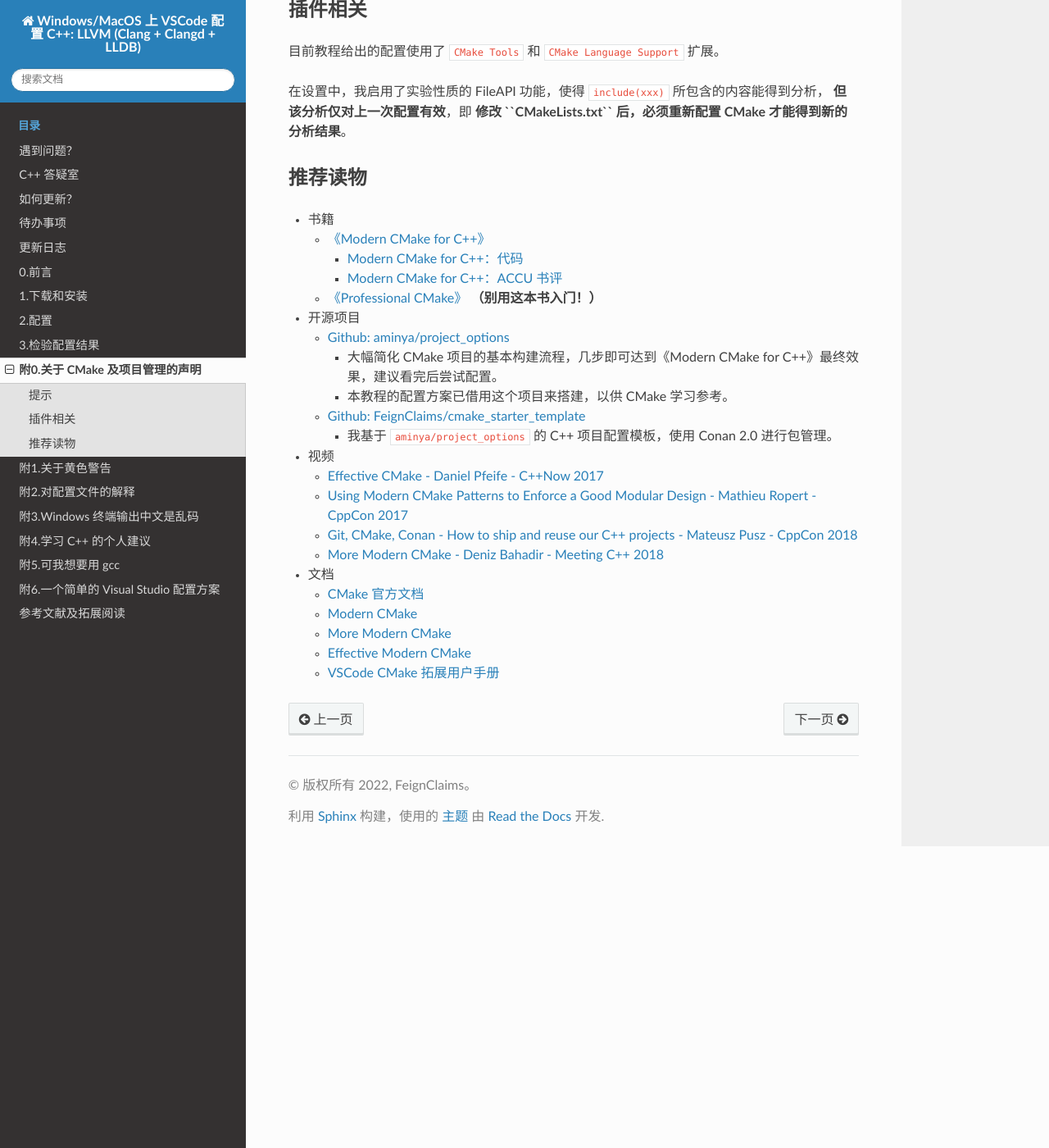
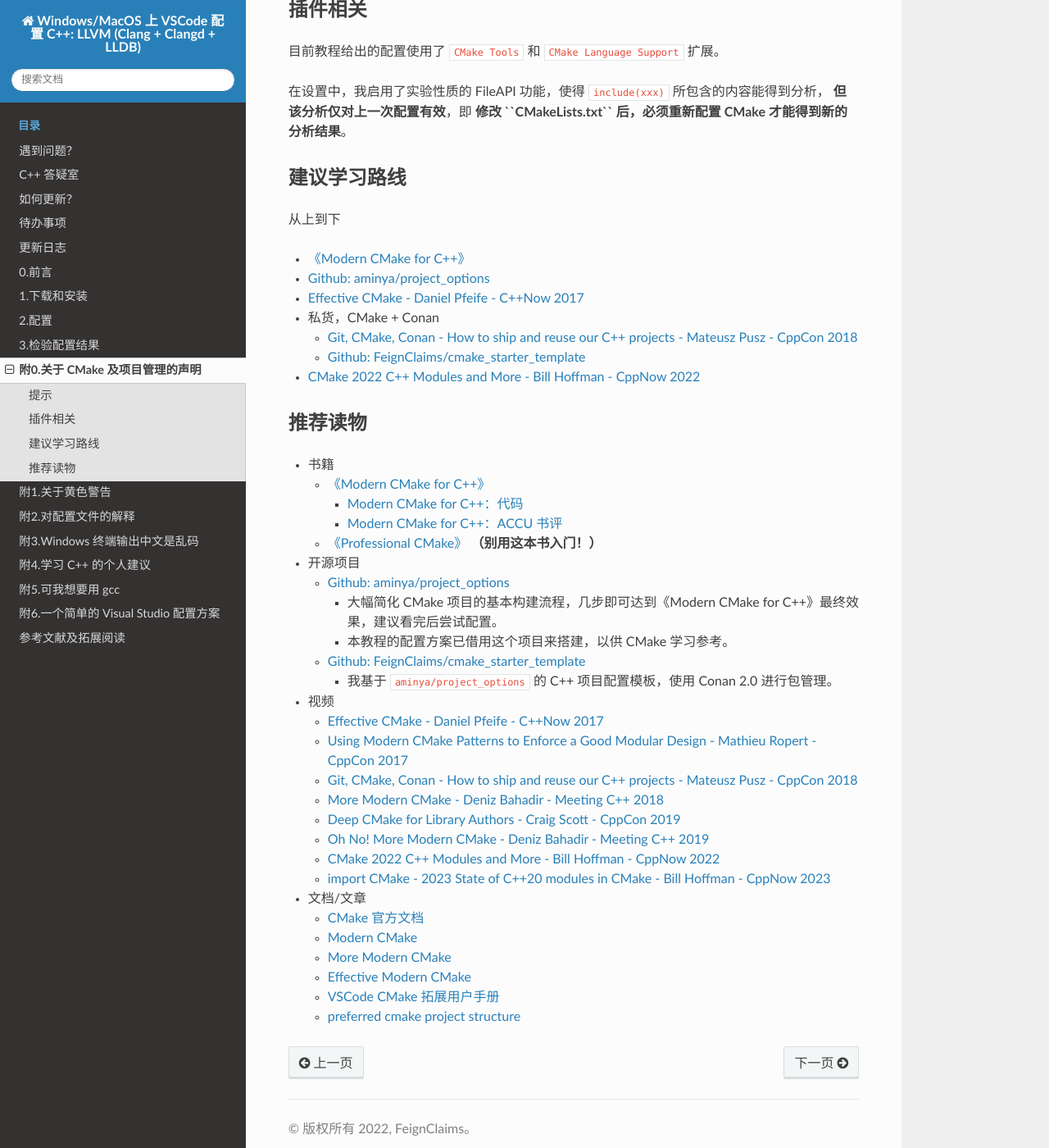
Before and after one commit to FeignClaims/vscode_cpp_starter, a Sphinx documentation site: the page built from docs/source/appendix/cmake_disclaimer.rst, in a window 1280 px wide and 1400 px high, scrolled down 453 px. Shown: the whole window at 82% size. Built offline with Sphinx 7.4.7 and the Read the Docs theme 2.0.0, drawn with Linux system fonts in a browser that asks for light colours.

Commit message:
更新 CMake 建议学习路线和更多资料

```diff
--- a/docs/source/_include/links.rst
+++ b/docs/source/_include/links.rst
@@ -21,11 +21,16 @@
 .. _`Using Modern CMake Patterns to Enforce a Good Modular Design - Mathieu Ropert - CppCon 2017`: https://www.youtube.com/watch?v=eC9-iRN2b04
 .. _`Git, CMake, Conan - How to ship and reuse our C++ projects - Mateusz Pusz - CppCon 2018`: https://www.youtube.com/watch?v=S4QSKLXdTtA
 .. _`More Modern CMake - Deniz Bahadir - Meeting C++ 2018`: https://www.youtube.com/watch?v=y7ndUhdQuU8
+.. _`Deep CMake for Library Authors - Craig Scott - CppCon 2019`: https://www.youtube.com/watch?v=m0DwB4OvDXk
+.. _`Oh No! More Modern CMake - Deniz Bahadir - Meeting C++ 2019`: https://www.youtube.com/watch?v=y9kSr5enrSk
+.. _`CMake 2022 C++ Modules and More - Bill Hoffman - CppNow 2022`: https://www.youtube.com/watch?v=hkefPcWySzI
+.. _`import CMake - 2023 State of C++20 modules in CMake - Bill Hoffman - CppNow 2023`: https://www.youtube.com/watch?v=c563KgO-uf4
 .. _`CMake 官方文档`: https://cmake.org/cmake/help/latest/
 .. _`Modern CMake`: https://cliutils.gitlab.io/modern-cmake/
 .. _`More Modern CMake`: https://hsf-training.github.io/hsf-training-cmake-webpage/
 .. _`Effective Modern CMake`: https://gist.github.com/mbinna/c61dbb39bca0e4fb7d1f73b0d66a4fd1
 .. _`VSCode CMake 拓展用户手册`: https://github.com/microsoft/vscode-cmake-tools/blob/main/docs/README.md
+.. _`preferred cmake project structure`: https://stackoverflow.com/questions/33534115/preferred-cmake-project-structure
 
 .. 下载和安装
 .. _`VSCode：通过官网下载`: https://code.visualstudio.com/
--- a/docs/source/appendix/cmake_disclaimer.rst
+++ b/docs/source/appendix/cmake_disclaimer.rst
@@ -20,6 +20,20 @@
 目前教程给出的配置使用了 ``CMake Tools`` 和 ``CMake Language Support`` 扩展。
 
 在设置中，我启用了实验性质的 FileAPI 功能，使得 ``include(xxx)`` 所包含的内容能得到分析， **但该分析仅对上一次配置有效**，即 **修改 ``CMakeLists.txt`` 后，必须重新配置 CMake 才能得到新的分析结果**。
+
+建议学习路线
+*************
+
+从上到下
+
+- `《Modern CMake for C++》`_
+- `Github: aminya/project_options`_
+- `Effective CMake - Daniel Pfeife - C++Now 2017`_
+- 私货，CMake + Conan
+
+  - `Git, CMake, Conan - How to ship and reuse our C++ projects - Mateusz Pusz - CppCon 2018`_
+  - `Github: FeignClaims/cmake_starter_template`_
+- `CMake 2022 C++ Modules and More - Bill Hoffman - CppNow 2022`_
 
 推荐读物
 ********
@@ -51,11 +65,16 @@
   - `Using Modern CMake Patterns to Enforce a Good Modular Design - Mathieu Ropert - CppCon 2017`_
   - `Git, CMake, Conan - How to ship and reuse our C++ projects - Mateusz Pusz - CppCon 2018`_
   - `More Modern CMake - Deniz Bahadir - Meeting C++ 2018`_
+  - `Deep CMake for Library Authors - Craig Scott - CppCon 2019`_
+  - `Oh No! More Modern CMake - Deniz Bahadir - Meeting C++ 2019`_
+  - `CMake 2022 C++ Modules and More - Bill Hoffman - CppNow 2022`_
+  - `import CMake - 2023 State of C++20 modules in CMake - Bill Hoffman - CppNow 2023`_
 
-- 文档
+- 文档/文章
 
   - `CMake 官方文档`_
   - `Modern CMake`_
   - `More Modern CMake`_
   - `Effective Modern CMake`_
   - `VSCode CMake 拓展用户手册`_
+  - `preferred cmake project structure`_
--- a/docs/source/changelog.rst
+++ b/docs/source/changelog.rst
@@ -13,6 +13,8 @@
 
 Latest
 ====================
+
+- 更新 CMake 建议学习路线和更多资料。
 
 v4.0.0 - 2023-09-25
 ====================
```
